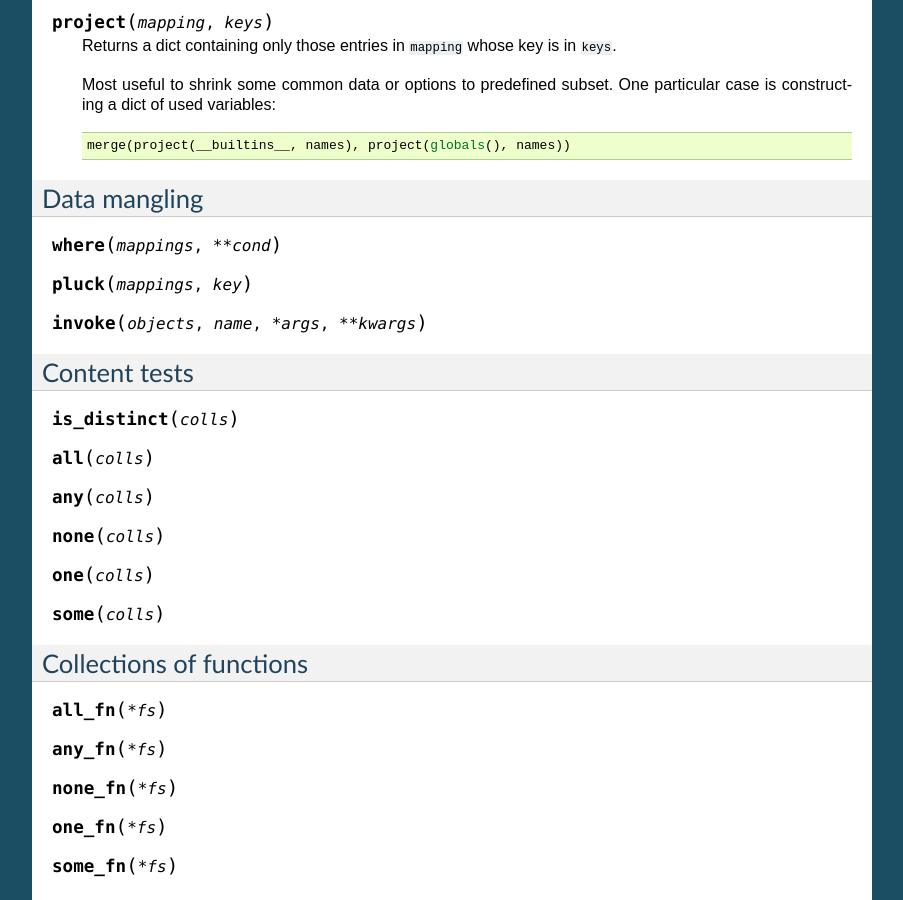
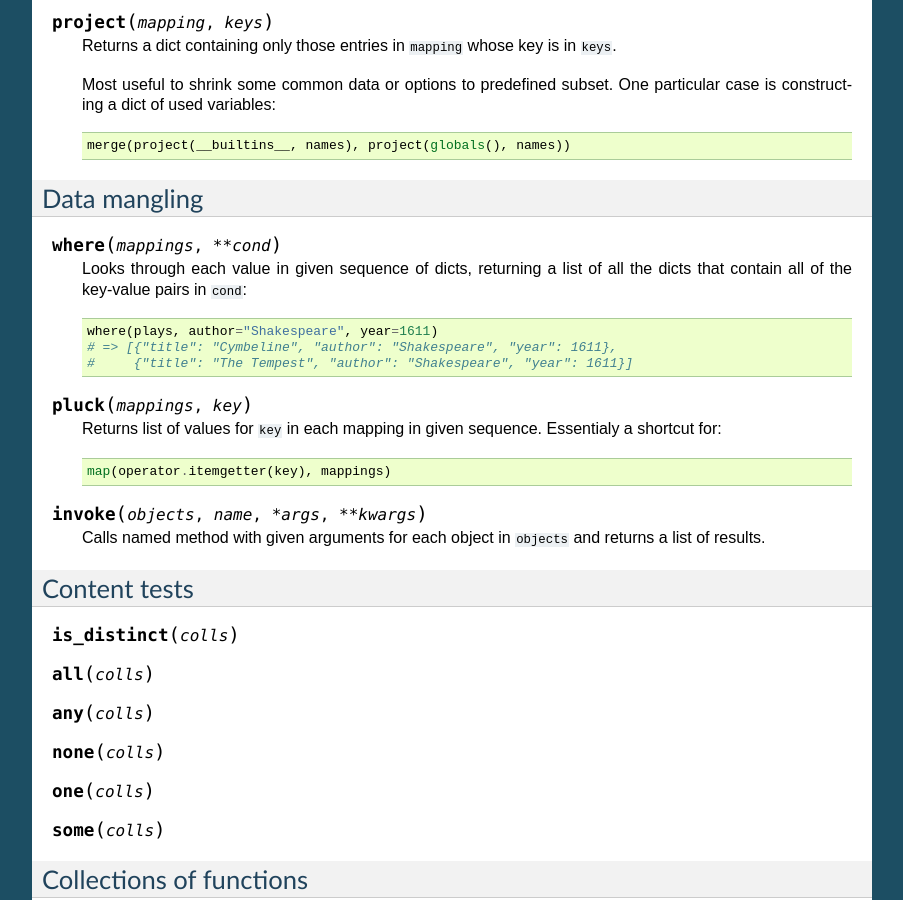
Before and after one commit to Jamaal224/funcy, a Sphinx documentation site: the page built from docs/colls.rst, in a window 1280 px wide and 900 px high, scrolled down 2121 px. Shown: the whole window, without its empty margins (198-1101 px from the left). Built offline with Sphinx 7.4.7, drawn with Linux system fonts in a browser that asks for light colours; pages that are not in the unit, such as notebooks, are missing from menus.

Commit message:
Docs for where(), pluck() and invoke()

```diff
--- a/docs/colls.rst
+++ b/docs/colls.rst
@@ -133,8 +133,22 @@ Data mangling
 -------------
 
 .. function:: where(mappings, **cond)
+
+    Looks through each value in given sequence of dicts, returning a list of all the dicts that contain all of the key-value pairs in ``cond``::
+
+        where(plays, author="Shakespeare", year=1611)
+        # => [{"title": "Cymbeline", "author": "Shakespeare", "year": 1611},
+        #     {"title": "The Tempest", "author": "Shakespeare", "year": 1611}]
+
 .. function:: pluck(mappings, key)
+
+    Returns list of values for ``key`` in each mapping in given sequence. Essentialy a shortcut for::
+
+        map(operator.itemgetter(key), mappings)
+
 .. function:: invoke(objects, name, *args, **kwargs)
+
+    Calls named method with given arguments for each object in ``objects`` and returns a list of results.
 
 
 Content tests
```
